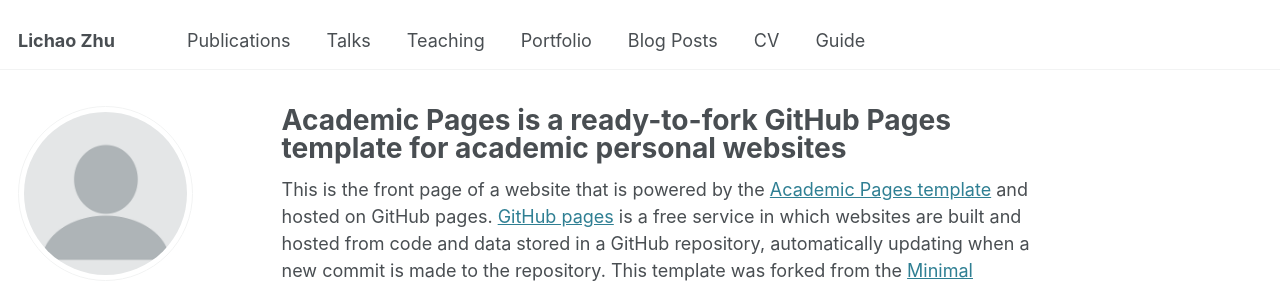
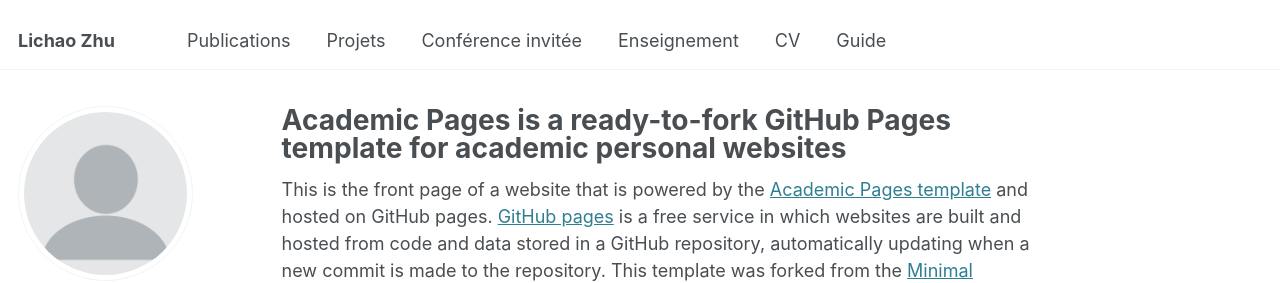
Before and after one commit to lichaozhu/lichaozhu.github.io, a Jekyll site: the page built from _pages/about.md, in a window 1280 px wide. Shown: the top 283 px of the page. Built offline with Jekyll 4.4.1, drawn with Linux system fonts in a browser that asks for light colours; some web fonts are replaced.

Commit message:
navig updated

```diff
--- a/_data/navigation.yml
+++ b/_data/navigation.yml
@@ -8,17 +8,21 @@ main:
   - title: "Publications"
     url: /publications/
 
-  - title: "Talks"
+  - title: "Projets"
+    url: /teaching/
+
+  - title: "Conférence invitée"
     url: /talks/
 
-  - title: "Teaching"
+  - title: "Enseignement"
     url: /teaching/
 
-  - title: "Portfolio"
-    url: /portfolio/
+  #- title: "Portfolio"
+  #  url: /portfolio/
 
-  - title: "Blog Posts"
-    url: /year-archive/
+  #- title: "Blog Posts"
+   # url: /year-archive/
+
 
   - title: "CV"
     url: /cv/
```
Also changed, not shown: 1 other file.
